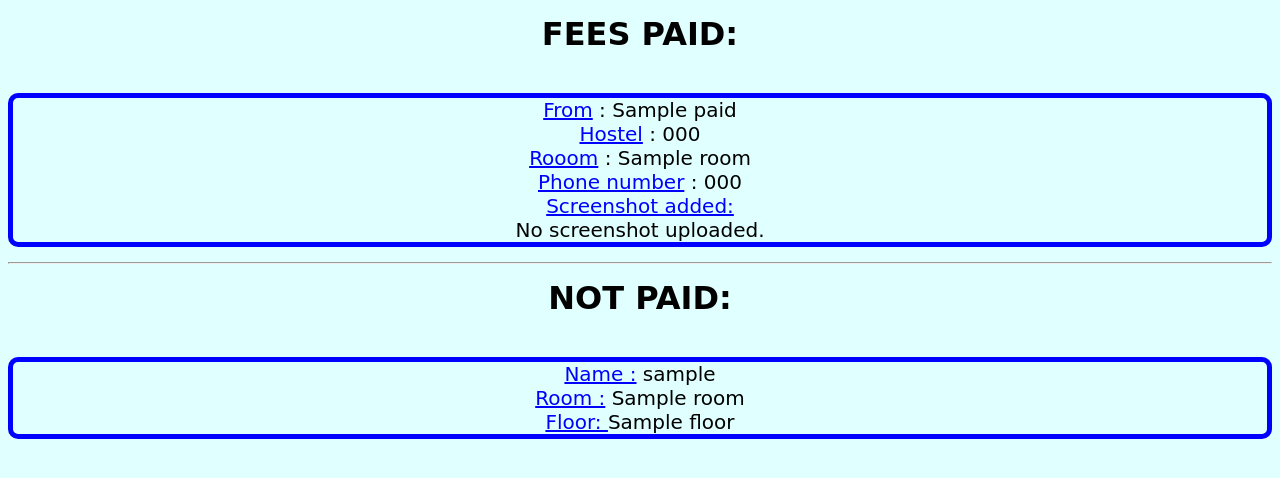
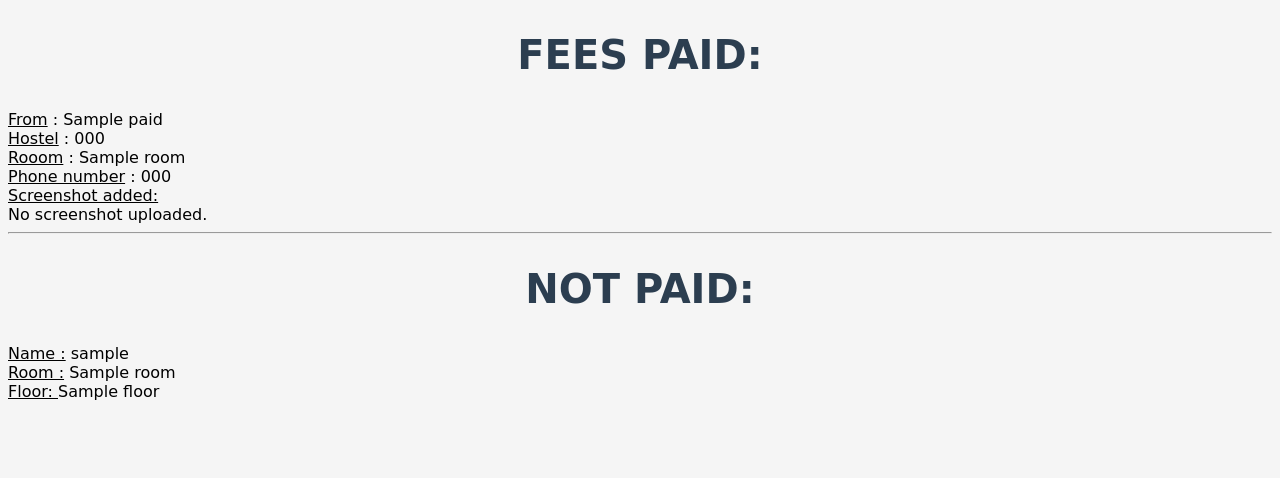
Before and after one commit to Saumya40-codes/HostelHub-The-Hostel-Management-System, a Flask app: template hostel/templates/fee_status.html in a window 1280 px wide. Shown: the top 478 px of the page. Run offline with Flask 3, Linux system fonts and the light colour scheme; the template is opened without the code that fills it: most values are stand-ins (such as "Sample title", 1, 10 or a date in 2020); parts of the project's set-up code (start-up, migrations or seed data) failed here and were passed over; some web fonts are replaced.

Commit message:
Update fee_status.html

```diff
--- a/hostel/templates/fee_status.html
+++ b/hostel/templates/fee_status.html
@@ -13,36 +13,95 @@
     />
 
     <style>
-      u{
-        color: blue;
+      /* Colors */
+      :root {
+        --primary-color: #2c3e50;
+        --secondary-color: #3498db;
+        --success-color: #27ae60;
+        --danger-color: #c0392b;
+        --warning-color: #f39c12;
+        --info-color: #2980b9;
       }
+
+      /* Fonts */
       body {
-        background: lightcyan;
+        background: #f5f5f5;
         font-family: "Phudu", cursive;
-        /* make the body box such that it is a bit longer than the content */
-        min-height: 40vh;
-      }
-      hr {
-        background-color: blue;
-        margin-top: 15px;
-      }
-      .paid,
-      .not_paid {
-        align-items: center;
-        border: 5px solid blue;
-        border-radius: 10px;
-        margin-top: 40px;
-        font-size: 20px;
-        text-align: center;
       }
 
       h1 {
-        margin-top: 15px;
+        font-size: 2.5rem;
         text-align: center;
+        margin: 2rem 0;
+        color: var(--primary-color);
       }
-      img {
-        margin-top: 20px;
-        width: 450px;
+
+      /* Tables */
+      table {
+        border-collapse: collapse;
+        width: 100%;
+        margin-bottom: 2rem;
+      }
+
+      th,
+      td {
+        text-align: left;
+        padding: 0.75rem;
+        border-bottom: 1px solid #ddd;
+      }
+
+      th {
+        background-color: var(--primary-color);
+        color: white;
+      }
+
+      td img {
+        max-width: 100%;
+        height: auto;
+      }
+
+      /* Buttons */
+      .btn {
+        display: inline-block;
+        background-color: var(--secondary-color);
+        color: white;
+        padding: 0.75rem 1rem;
+        border-radius: 0.5rem;
+        text-decoration: none;
+        font-weight: bold;
+        margin-right: 1rem;
+        margin-bottom: 1rem;
+        transition: background-color 0.2s;
+      }
+
+      .btn:hover {
+        background-color: var(--info-color);
+      }
+
+      /* Filters */
+      .filters {
+        margin-bottom: 2rem;
+        display: flex;
+        flex-wrap: wrap;
+        justify-content: space-between;
+        align-items: center;
+      }
+
+      .filter-group {
+        display: flex;
+        align-items: center;
+        margin-bottom: 1rem;
+      }
+
+      .filter-label {
+        font-weight: bold;
+        margin-right: 0.5rem;
+      }
+
+      .filter-select {
+        padding: 0.5rem;
+        border-radius: 0.5rem;
+        margin-right: 0.5rem;
       }
     </style>
   </head>
```
